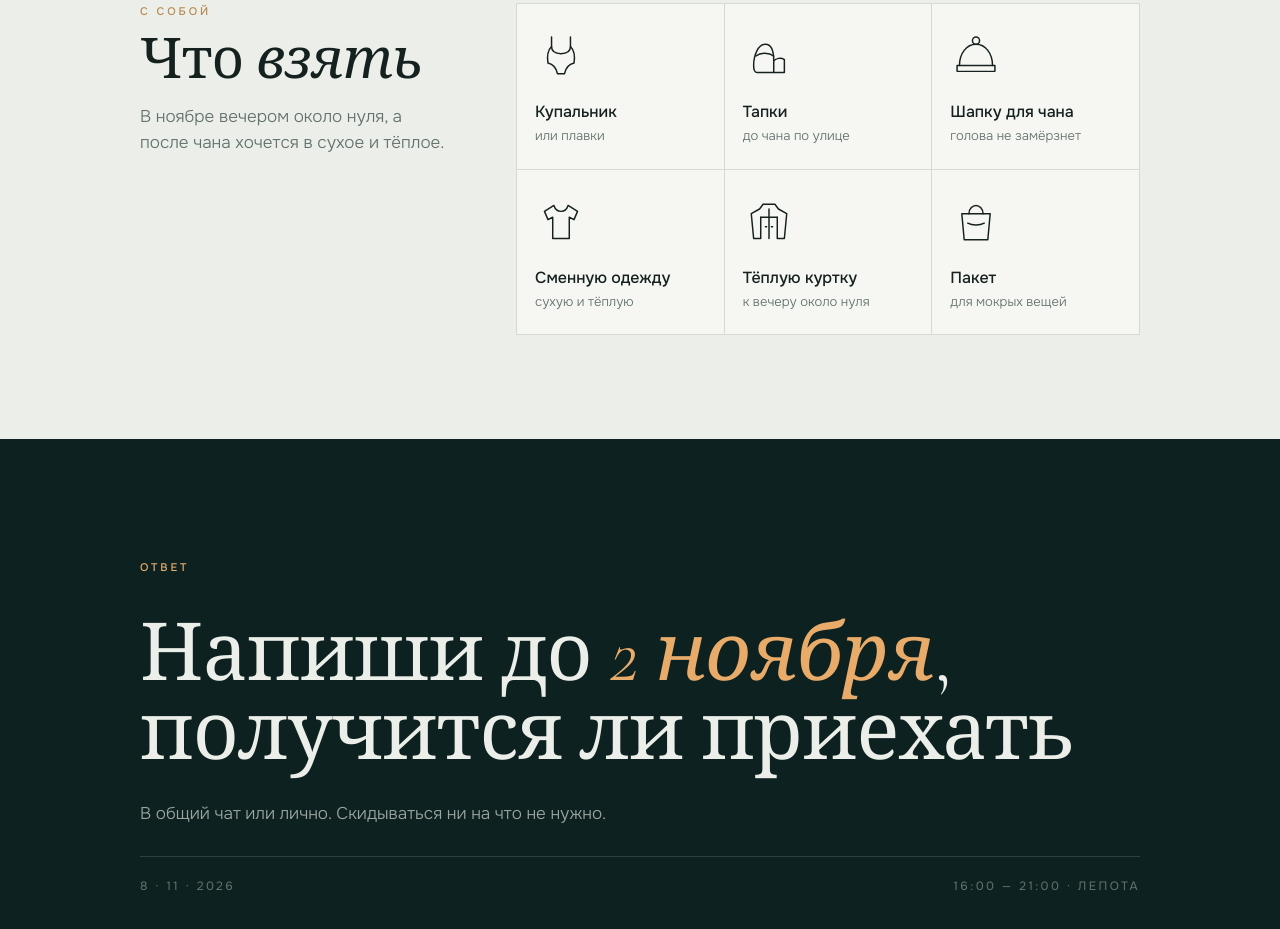
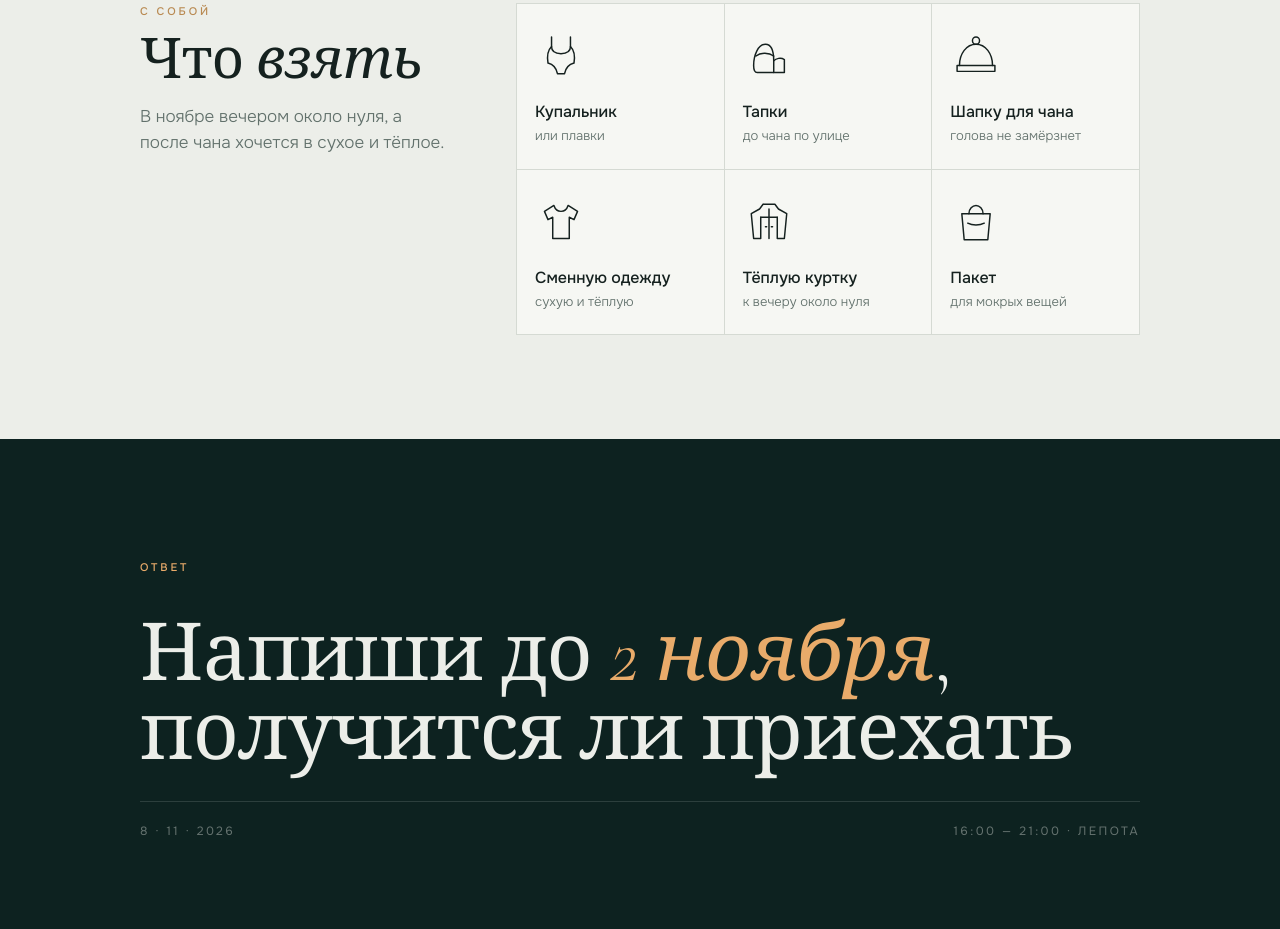
Before and after one commit to EvilGeniusRoll/birthday, a plain HTML site: page index.html in a window 1280 px wide. Shown: the part 2019-2948 px from the top of the page. Drawn offline with nearby package versions, Linux system fonts and the light colour scheme; animation ran at ten frames a second.

Commit message:
Update index.html

```diff
--- a/index.html
+++ b/index.html
@@ -210,7 +210,6 @@ h2 em{font-style:italic;font-weight:300}
   <div class="in">
     <p class="lbl" style="color:var(--ember)">Ответ</p>
     <p class="big">Напиши до <em>2 ноября</em>, получится ли приехать</p>
-    <p class="sub">В общий чат или лично. Скидываться ни на что не нужно.</p>
     <div class="foot"><span>8 · 11 · 2026</span><span>16:00 — 21:00 · Лепота</span></div>
   </div>
 </section>
```
